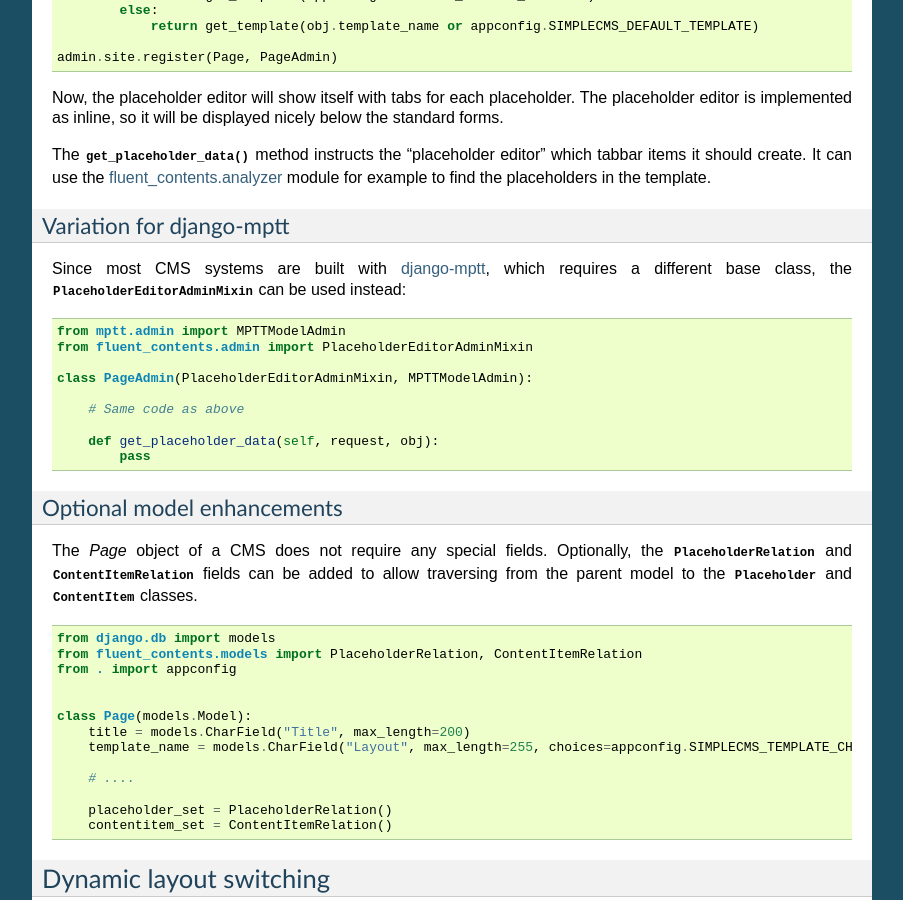
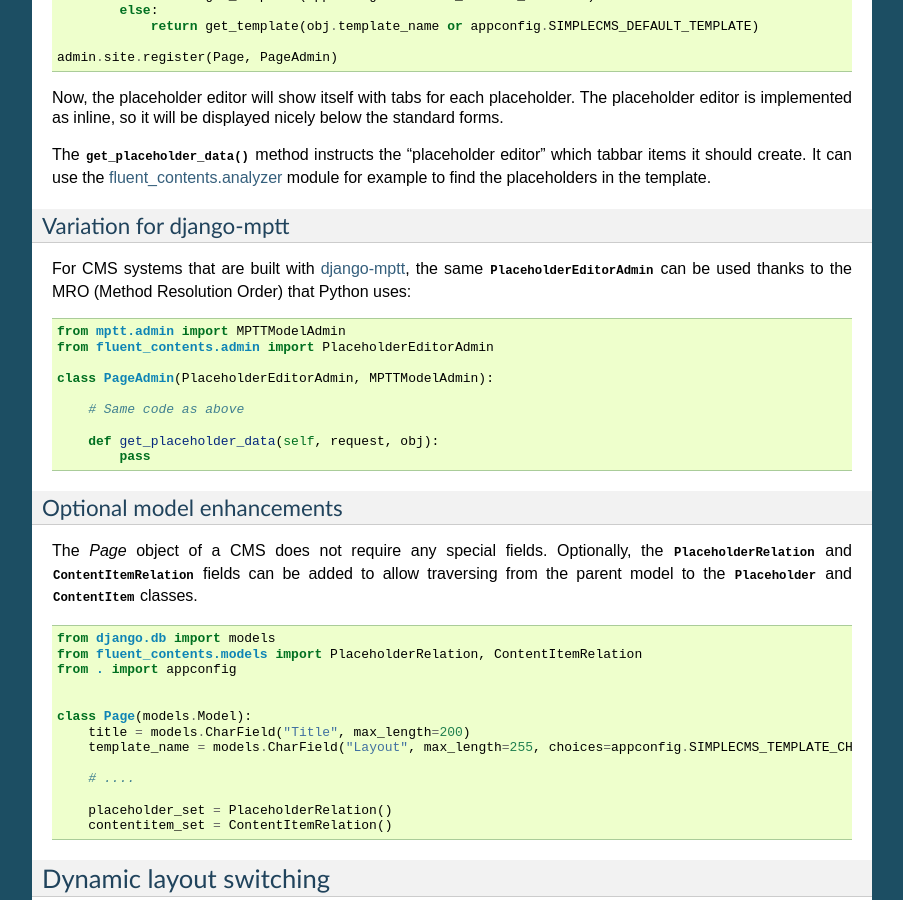
Before and after one commit to django-fluent/django-fluent-contents, a Sphinx documentation site: the page built from docs/cms.rst, in a window 1280 px wide and 900 px high, scrolled down 844 px. Shown: the whole window, without its empty margins (198-1101 px from the left). Built offline with Sphinx 7.4.7, drawn with Linux system fonts in a browser that asks for light colours; pages that are not in the unit, such as notebooks, are missing from menus.

Commit message:
Remove admin mixins, as the MRO solved the problem instead.
Classes can simply inherit from the PlaceholderEditorAdmin,
and MPTTModelAdmin classes at the same time.

```diff
--- a/docs/cms.rst
+++ b/docs/cms.rst
@@ -68,15 +68,16 @@ in the template.
 Variation for django-mptt
 ~~~~~~~~~~~~~~~~~~~~~~~~~
 
-Since most CMS systems are built with django-mptt_, which requires a different base class,
-the :class:`~fluent_contents.admin.PlaceholderEditorAdminMixin` can be used instead:
+For CMS systems that are built with django-mptt_,
+the same :class:`~fluent_contents.admin.PlaceholderEditorAdmin` can be used
+thanks to the MRO (Method Resolution Order) that Python uses:
 
 .. code-block:: python
 
     from mptt.admin import MPTTModelAdmin
-    from fluent_contents.admin import PlaceholderEditorAdminMixin
+    from fluent_contents.admin import PlaceholderEditorAdmin
 
-    class PageAdmin(PlaceholderEditorAdminMixin, MPTTModelAdmin):
+    class PageAdmin(PlaceholderEditorAdmin, MPTTModelAdmin):
 
         # Same code as above
 
--- a/docs/index.rst
+++ b/docs/index.rst
@@ -6,7 +6,7 @@ to build an end user CMS for the `Django <http://www.djangoproject.com>`_ admini
 django-fluent-contents includes:
 
 * A ``PlaceholderField`` to display various content on a model.
-* A ``PlaceholderAdminMixin`` to build CMS interfaces.
+* A ``PlaceholderEditorAdmin`` to build CMS interfaces.
 * A default set of plugins to display WYSIWYG content, reStructuredText, highlighted code, Gist snippets and more.
 * an extensible plugin API.
 
--- a/docs/quickstart.rst
+++ b/docs/quickstart.rst
@@ -74,7 +74,7 @@ The most simply way, is adding a :class:`~fluent_contents.models.fields.Placehol
             return self.title
 
 
-Make sure the admin screen uses either the :class:`~fluent_contents.admin.placeholderfield.PlaceholderFieldAdmin` or :class:`~fluent_contents.admin.placeholderfield.PlaceholderFieldAdminMixin` class.
+Make sure the admin screen the :class:`~fluent_contents.admin.placeholderfield.PlaceholderFieldAdmin` class.
 This makes sure additional inlines are added the the admin screen:
 
 .. code-block:: python
```
Also changed, not shown: docs/api/admin.rst (+0 -12 lines), 5 other files.
